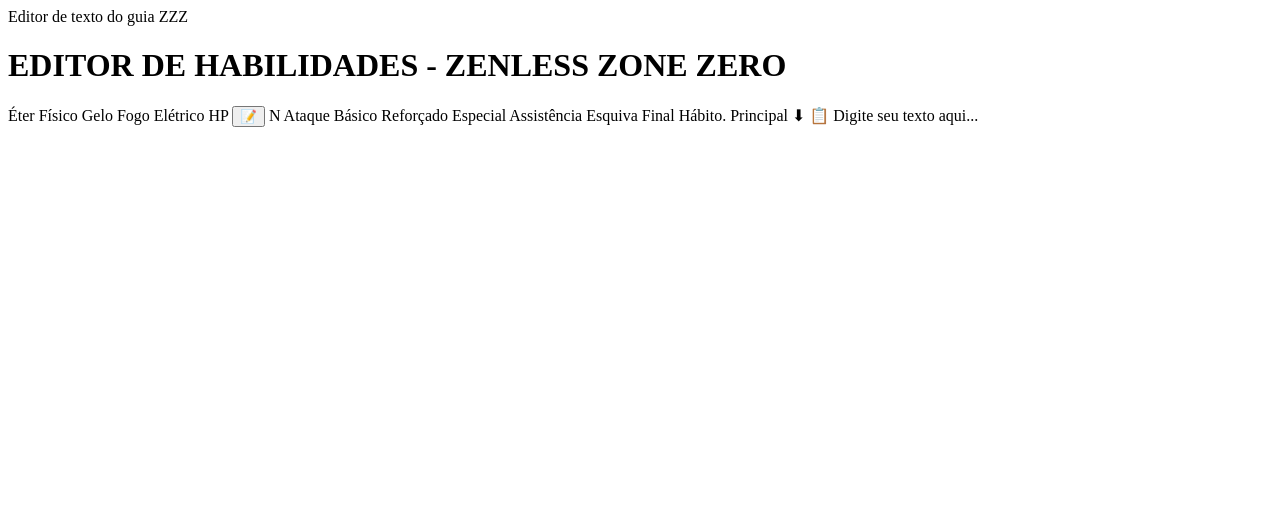
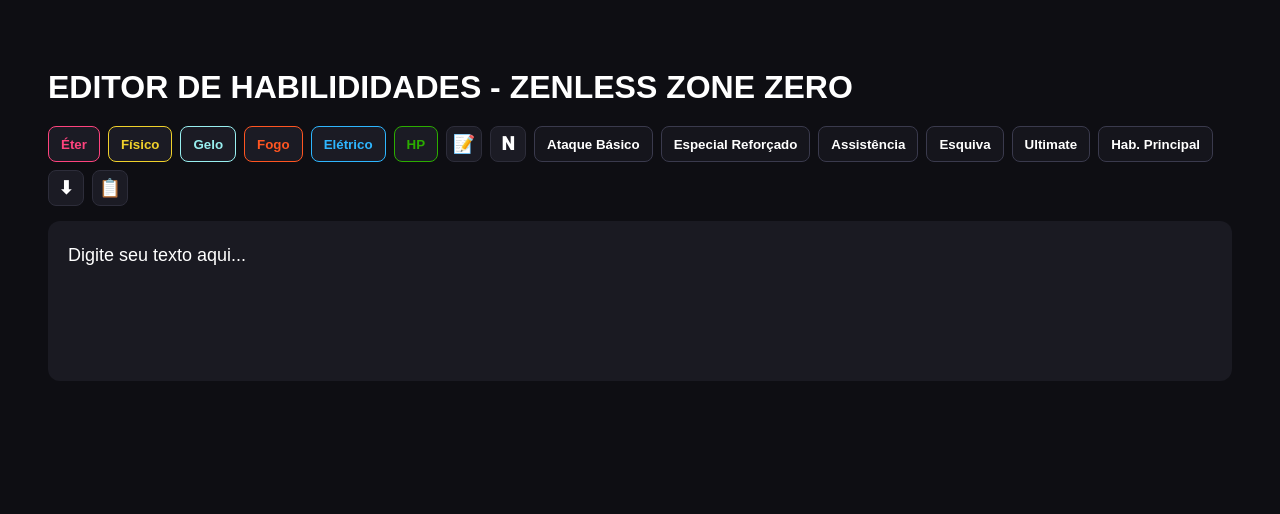
Before and after one commit to Renanzitoou/zzz-make-skills, a plain HTML site: page index.html in a window 1280 px wide. Drawn offline with nearby package versions, Linux system fonts and the light colour scheme.

Commit message:
update fix

```diff
--- a/index.html
+++ b/index.html
@@ -1,57 +1,56 @@
 <!DOCTYPE html>
-<HTML língua="pt-br">
-<cabeça>
-<meta conjunto de caracteres="UTF-8">
-<título>Editor de texto do guia ZZZ</título>
+<html lang="pt-br">
+<head>
+<meta charset="UTF-8">
+<title>ZZZ Guide Text Editor</title>
 
-<link relação="folha de estilo" href="estilo.css">
+<link rel="stylesheet" href="style.css">
 
 <!-- html2canvas -->
-<roteiro fonte="https://cdnjs.cloudflare.com/ajax/libs/html2canvas/1.4.1/html2canvas.min.js"></roteiro>
-</caboça>
+<script src="https://cdnjs.cloudflare.com/ajax/libs/html2canvas/1.4.1/html2canvas.min.js"></script>
+</head>
 
-<corpo>
+<body>
 
-<h1>EDITOR DE HABILIDADES - ZENLESS ZONE ZERO</h1>
+<h1>EDITOR DE HABILIDIDADES - ZENLESS ZONE ZERO</h1>
 
-<dividir classe="barra de ferramentas">
+<div class="toolbar">
 
-    <!-- ELEMENTOS -->
-    <botão classe="elemento-btn elemento-éter" clicar em="embrulhar('éter')">Éter</botão>
-    <botão classe="elemento-btn elemento-físico" clicar em="embrulhar('físico')">Físico</botão>
-    <botão classe="elemento-btn elemento-gelo" clicar em="embrulhar('gelo')">Gelo</botão>
-    <botão classe="elemento-btn elemento-fogo" clicar em="embrulhar('fogo')">Fogo</botão>
-    <botão classe="elemento-btn elemento-elétrico" clicar em="embrulhar('elétrico')">Elétrico</botão>
-    <botão classe="elemento-btn elemento-vida" clicar em="embrulhar('vida')">HP</botão>
+    <!-- ELEMENTAIS -->
+    <button class="element-btn element-ether" onclick="wrap('ether')">Éter</button>
+    <button class="element-btn element-physical" onclick="wrap('physical')">Físico</button>
+    <button class="element-btn element-ice" onclick="wrap('ice')">Gelo</button>
+    <button class="element-btn element-fire" onclick="wrap('fire')">Fogo</button>
+    <button class="element-btn element-electric" onclick="wrap('electric')">Elétrico</button>
+    <button class="element-btn element-life" onclick="wrap('life')">HP</button>
 
     <button class="icon-btn" onclick="formatAllText()">📝</button>
     <!-- NEGRITO -->
-    <botão classe="ícone-btn" clicar em="texto em negrito()">N</botão>
+    <button class="icon-btn" onclick="boldText()">𝐍</button>
 
-    <!-- HABILIDADES -->
-    <botão classe="habilidade-btn" clicar em="inserirícone('básico')">Ataque Básico</botão>
-    <botão classe="habilidade-btn" clicar em="inserirícone('especial')">Reforçado Especial</botão>
-    <botão classe="habilidade-btn" clicar em="inserirícone('ajudar')">Assistência</botão>
-    <botão classe="habilidade-btn" clicar em="inserirícone('desviar')">Esquiva</botão>
-    <botão classe="habilidade-btn" clicar em="inserirícone('final')">Final</botão>
-    <botão classe="habilidade-btn" clicar em="inserirícone('principal')">Hábito. Principal</botão>
+    <!-- SKILLS -->
+    <button class="skill-btn" onclick="insertIcon('basic')">Ataque Básico</button>
+    <button class="skill-btn" onclick="insertIcon('special')">Especial Reforçado</button>
+    <button class="skill-btn" onclick="insertIcon('assist')">Assistência</button>
+    <button class="skill-btn" onclick="insertIcon('dodge')">Esquiva</button>
+    <button class="skill-btn" onclick="insertIcon('ultimate')">Ultimate</button>
+    <button class="skill-btn" onclick="insertIcon('main')">Hab. Principal</button>
 
-    <!-- BAIXAR -->
-    <botão classe="ícone-btn" clicar em="exportarImagem()">⬇</botão>
+    <!-- DOWNLOAD -->
+    <button class="icon-btn" onclick="exportImage()">⬇</button>
 
     <!-- COPIAR -->
-    <botão classe="ícone-btn" clicar em="copiarImagem()">📋</botão>
+    <button class="icon-btn" onclick="copyImage()">📋</button>
 
-</dividir>
+</div>
 
-<dividir classe="editor" conteúdo="verdadeiro" id="editor">
+<div class="editor" contenteditable="true" id="editor">
 Digite seu texto aqui...
-</dividir>
+</div>
 
-<dividir classe="caixa de visualização" id="prévia"></dividir>
+<div class="preview-box" id="preview"></div>
 
-<roteiro fonte="script.js"></roteiro>
+<script src="script.js"></script>
 
-</corpo>
-
-</HTML>
+</body>
+</html>
```
